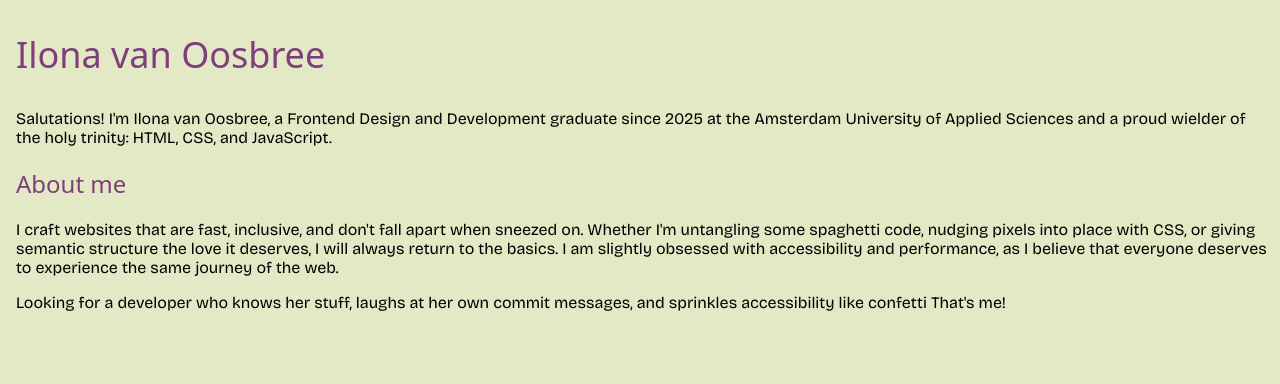
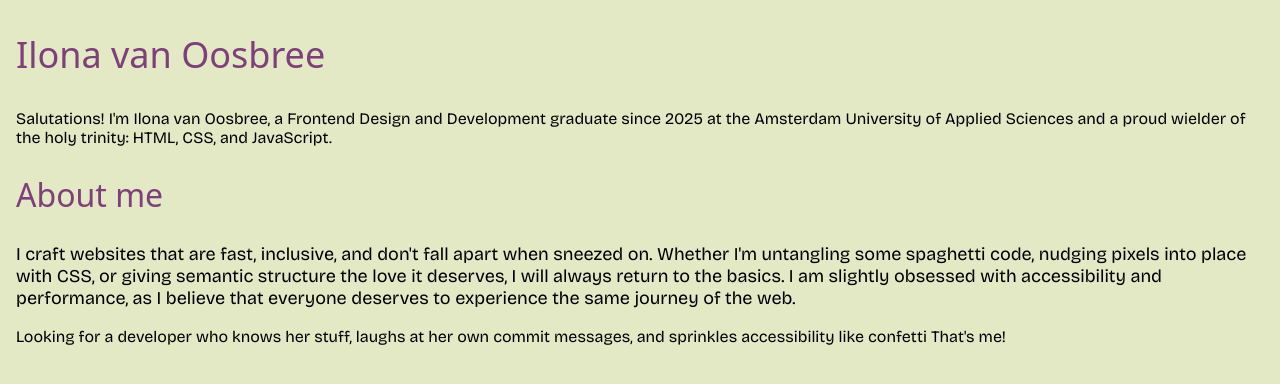
Before and after one commit to smolgeorgie/my-portfolio, a SvelteKit app: page / in a window 1280 px wide. Shown: the top 384 px of the page. Built offline with nearby package versions, Linux system fonts and the light colour scheme; a web font is replaced by a local one.

Commit message:
I dont like fonts

```diff
--- a/src/components/Intro.svelte
+++ b/src/components/Intro.svelte
@@ -30,4 +30,15 @@
          }
 
     }
+
+        .about-me {
+         h2 {
+            font-size: var(--font-size-h2);
+         }
+
+          p {
+            font-size: var(--font-size-large);
+         }
+
+    }
 </style>
--- a/static/global.css
+++ b/static/global.css
@@ -5,6 +5,7 @@
     --font-size-small: 14px;
     --font-size-large: 18px;
     --font-size-h1: 2.25rem;
+    --font-size-h2: 2rem;
 
     --font-family-heading: "Freckle Face", system-ui;
     --font-family-body: "Bricolage Grotesque", sans-serif;
```
